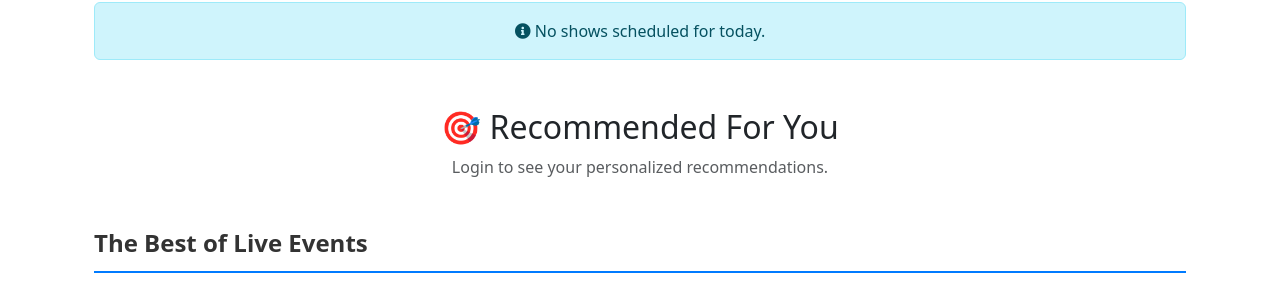
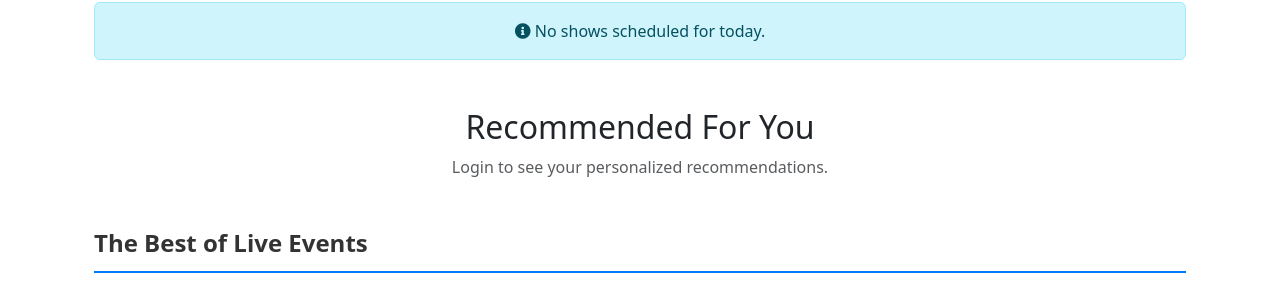
Before and after one commit to nithyasree00/myshow, a Django app: page / in a window 1280 px wide. Shown: the part 532-823 px from the top of the page. Run offline with Django 5.2, Linux system fonts and the light colour scheme; data comes from the database, SQL or seed files in the repository; some libraries are stand-ins or nearby versions.

Commit message:
last commit

```diff
--- a/bookmyseat/settings.py
+++ b/bookmyseat/settings.py
@@ -114,7 +114,7 @@ WSGI_APPLICATION = 'bookmyseat.wsgi.application'
 
 DATABASES = {
     'default': dj_database_url.config(
-        default=os.environ.get('DATABASE_URL','postgresql://djangobook_user:bQp3AyyEqah0ZID8zxjce2JT5ayPjjl3@dpg-d194vd95pdvs73dujgr0-a.oregon-postgres.render.com/djangobook')
+        default=os.environ.get('DATABASE_URL','postgresql://djangobook_user:bQp3AyyEqah0ZID8zxjce2JT5ayPjjl3@dpg-d194vd95pdvs73dujgr0-a.oregon-postgres.render.com/djangobook?sslmode=require')
     )
 }
 
--- a/templates/movies/home.html
+++ b/templates/movies/home.html
@@ -180,7 +180,7 @@
 
 
 
-<h2 class="text-center mt-5">🎯 Recommended For You</h2>
+<h2 class="text-center mt-5"> Recommended For You</h2>
 
 {% if user.is_authenticated %}
   {% if recommended_movies|length > 0 %}
```
